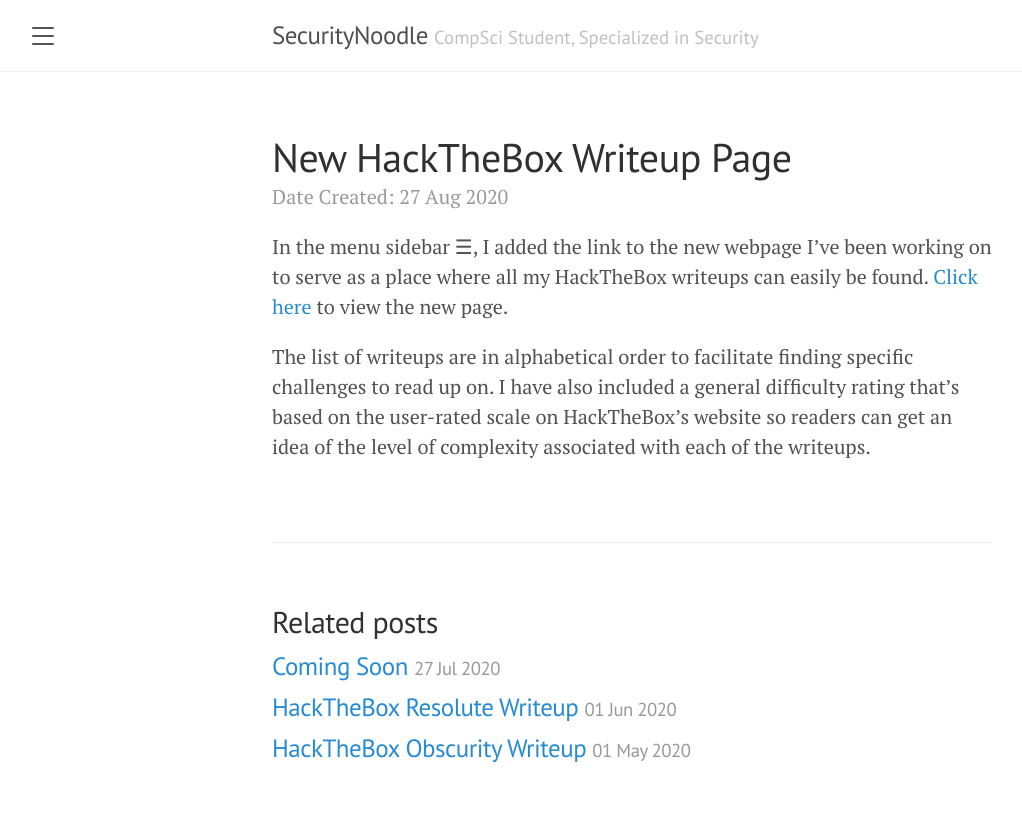
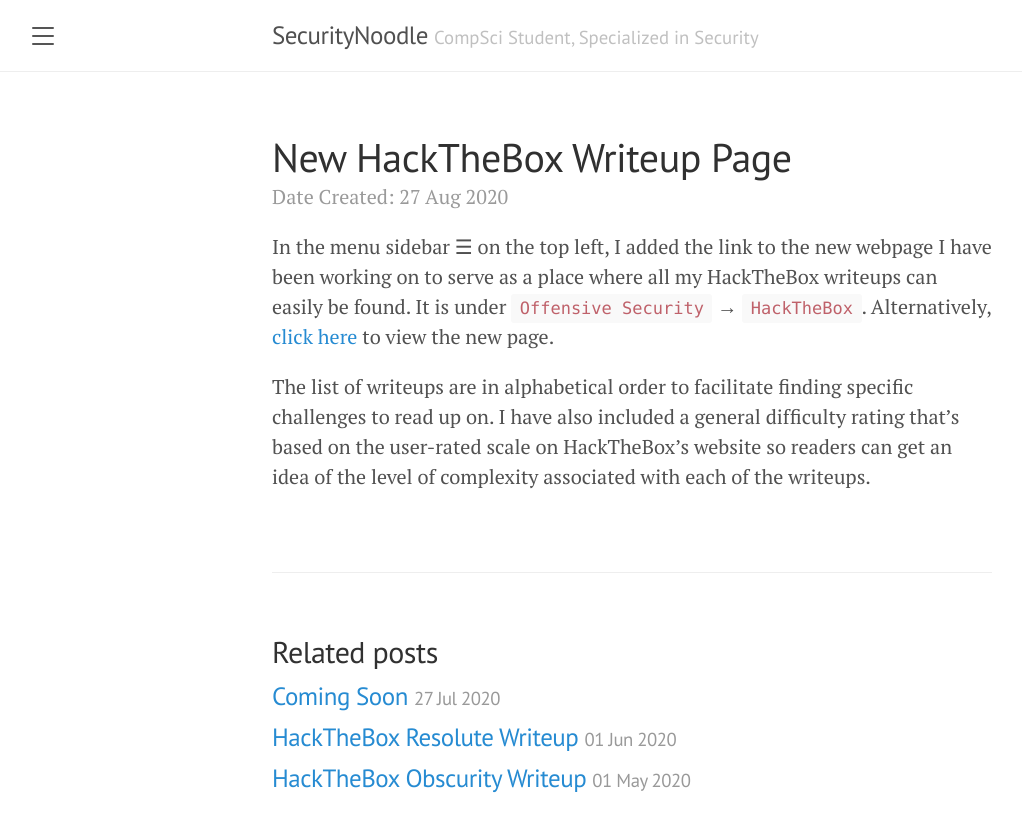
Before and after one commit to BurntxNoodle/blog, a Jekyll site: the page built from _posts/2020-08-27-New-HTB-Page.md, in a window 1280 px wide. Shown: the top 832 px of the page, without its empty margins (8-1030 px from the left). Built offline with Jekyll 4.4.1, drawn with Linux system fonts in a browser that asks for light colours.

Commit message:
minor edits to new HTB writeup page post

```diff
--- a/_posts/2020-08-27-New-HTB-Page.md
+++ b/_posts/2020-08-27-New-HTB-Page.md
@@ -3,6 +3,6 @@
 title: New HackTheBox Writeup Page
 ---
 
-In the menu sidebar ☰, I added the link to the new webpage I've been working on to serve as a place where all my HackTheBox writeups can easily be found. [Click here](https://securitynoodle.github.io/HackTheBox/) to view the new page.
+In the menu sidebar ☰ on the top left, I added the link to the new webpage I have been working on to serve as a place where all my HackTheBox writeups can easily be found. It is under `Offensive Security` → `HackTheBox`. Alternatively, [click here](https://securitynoodle.github.io/HackTheBox/) to view the new page.
 
 The list of writeups are in alphabetical order to facilitate finding specific challenges to read up on. I have also included a general difficulty rating that's based on the user-rated scale on HackTheBox's website so readers can get an idea of the level of complexity associated with each of the writeups.
```
